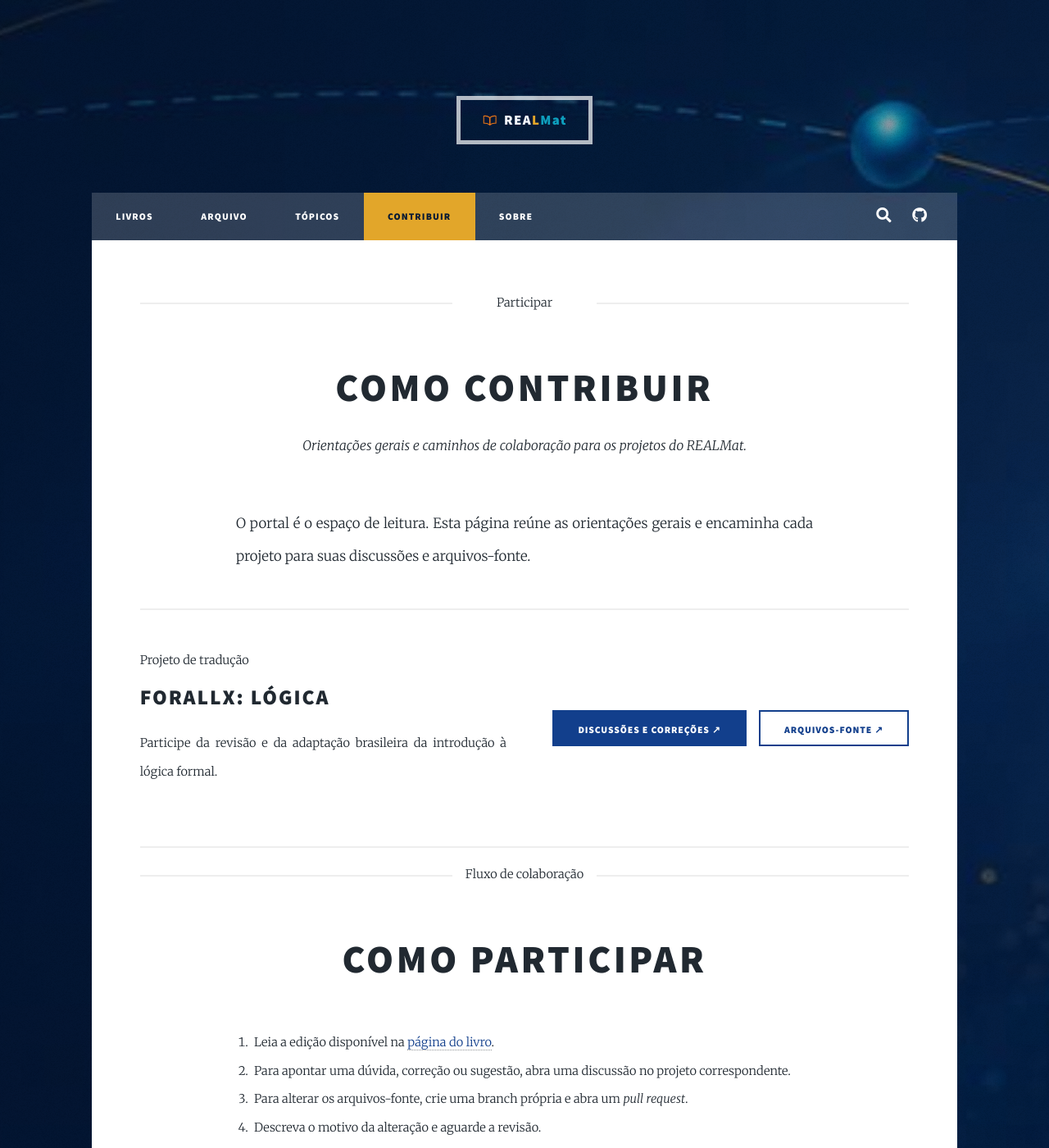
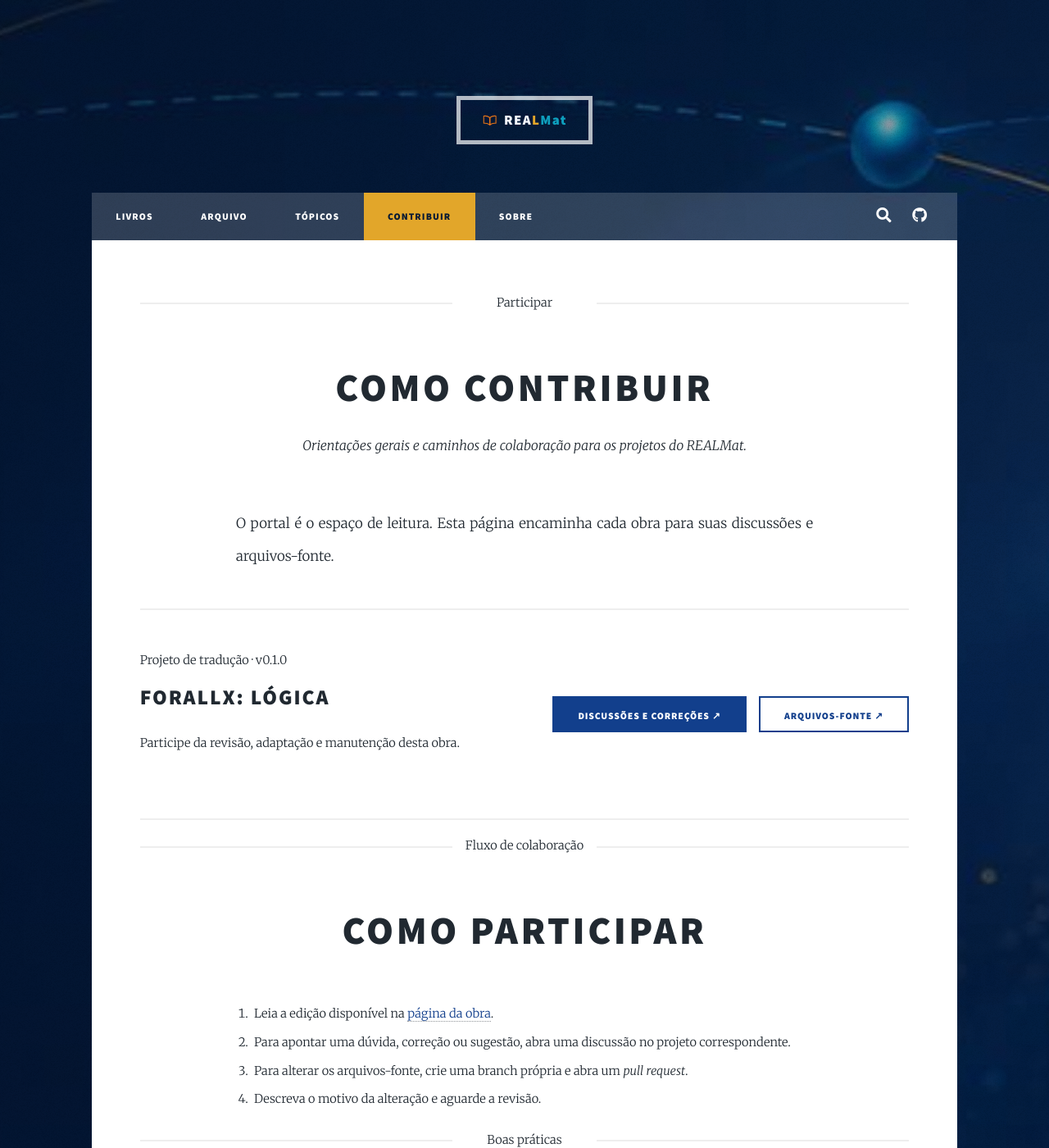
Before and after one commit to projetorealmat/projetorealmat.github.io, a Jekyll site: the page built from _pages/contribuir.md, in a window 1280 px wide and 1400 px high. Shown: the whole window at 82% size. Built offline with Jekyll 4.4.1, drawn with Linux system fonts in a browser that asks for light colours.

Commit message:
feat: render contribution links from catalog

```diff
--- a/_pages/contribuir.md
+++ b/_pages/contribuir.md
@@ -5,29 +5,34 @@
 permalink: /contribuir/
 ---
 
-<p class="realmat-page-lead">O portal é o espaço de leitura. Esta página reúne as orientações gerais e encaminha cada projeto para suas discussões e arquivos-fonte.</p>
+<p class="realmat-page-lead">O portal é o espaço de leitura. Esta página encaminha cada obra para suas discussões e arquivos-fonte.</p>
 
-<section class="realmat-contribution" id="projeto-forallx" aria-labelledby="contribute-forallx-title">
+{% for book in site.data.books %}
+  {% assign current = book.releases | where: "version", book.current_version | first %}
+<section class="realmat-contribution" id="projeto-{{ book.id }}" aria-labelledby="contribute-{{ book.id }}-title">
   <div>
-    <span class="date">Projeto de tradução</span>
-    <h2 id="contribute-forallx-title">forallx: Lógica</h2>
-    <p>Participe da revisão e da adaptação brasileira da introdução à lógica formal.</p>
+    <span class="date">Projeto de tradução · {{ current.version }}</span>
+    <h2 id="contribute-{{ book.id }}-title">{{ book.title }}</h2>
+    <p>Participe da revisão, adaptação e manutenção desta obra.</p>
   </div>
   <div class="realmat-contribution__links">
-    <a href="https://github.com/projetorealmat/forallx/issues" class="button primary" target="_blank" rel="noopener noreferrer">Discussões e correções <span aria-hidden="true">↗</span></a>
-    <a href="https://github.com/projetorealmat/forallx" class="button" target="_blank" rel="noopener noreferrer">Arquivos-fonte <span aria-hidden="true">↗</span></a>
+    <a href="https://github.com/{{ current.repository }}/issues" class="button primary" target="_blank" rel="noopener noreferrer">Discussões e correções <span aria-hidden="true">↗</span></a>
+    <a href="https://github.com/{{ current.repository }}" class="button" target="_blank" rel="noopener noreferrer">Arquivos-fonte <span aria-hidden="true">↗</span></a>
   </div>
 </section>
+{% endfor %}
 
 <hr />
 
+{% assign first_book = site.data.books | first %}
+{% assign first_book_url = '/livros/' | append: first_book.id | append: '/' %}
 <section class="realmat-process" aria-labelledby="contribute-process-title">
   <header class="major">
     <span class="date">Fluxo de colaboração</span>
     <h2 id="contribute-process-title">Como participar</h2>
   </header>
   <ol>
-    <li>Leia a edição disponível na <a href="{{ '/livros/forallx/' | relative_url }}">página do livro</a>.</li>
+    <li>Leia a edição disponível na <a href="{{ first_book_url | relative_url }}">página da obra</a>.</li>
     <li>Para apontar uma dúvida, correção ou sugestão, abra uma discussão no projeto correspondente.</li>
     <li>Para alterar os arquivos-fonte, crie uma branch própria e abra um <em>pull request</em>.</li>
     <li>Descreva o motivo da alteração e aguarde a revisão.</li>
```
